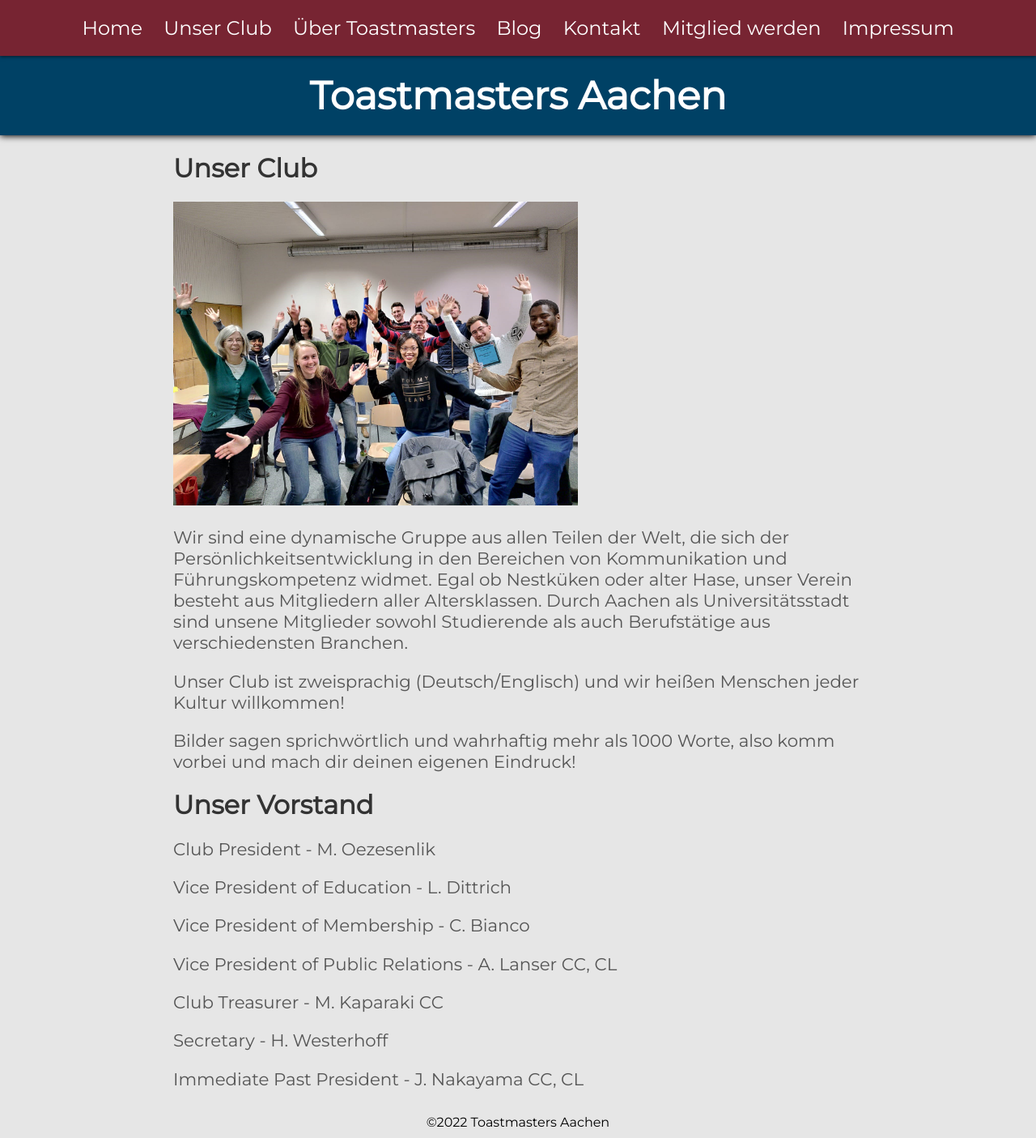
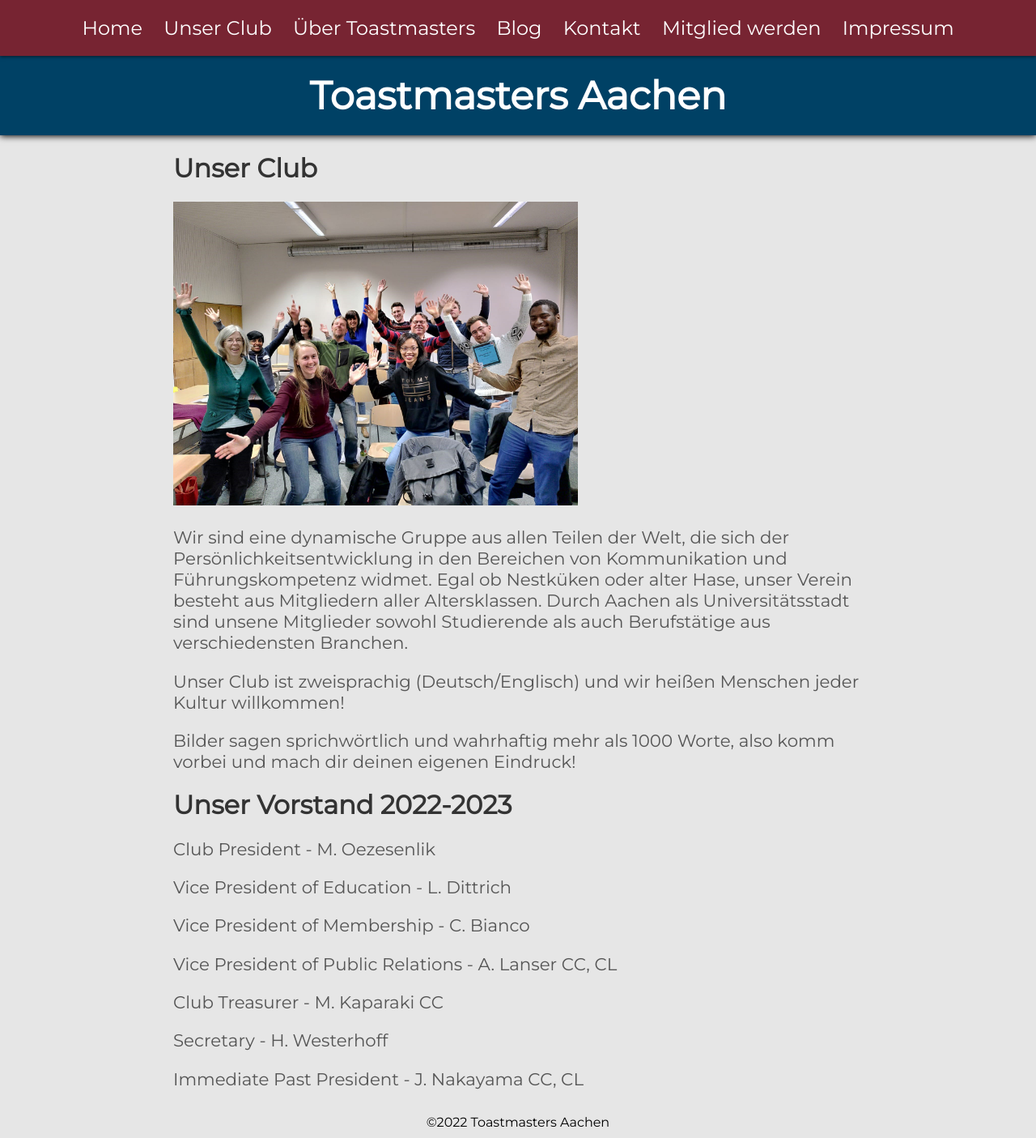
Before and after one commit to toastmasters-aachen/toastmasters-aachen.github.io, a Jekyll site: the page built from about.md, in a window 1280 px wide. Shown: the whole page at 81% size. Built offline with Jekyll 4.4.1, drawn with Linux system fonts in a browser that asks for light colours.

Commit message:
Update about.md

```diff
--- a/about.md
+++ b/about.md
@@ -14,7 +14,7 @@ Unser Club ist zweisprachig (Deutsch/Englisch) und wir heißen Menschen jeder Ku
 
 Bilder sagen sprichwörtlich und wahrhaftig mehr als 1000 Worte, also komm vorbei und mach dir deinen eigenen Eindruck!
 
-# Unser Vorstand
+# Unser Vorstand 2022-2023
 
 Club President - M. Oezesenlik
 
```
